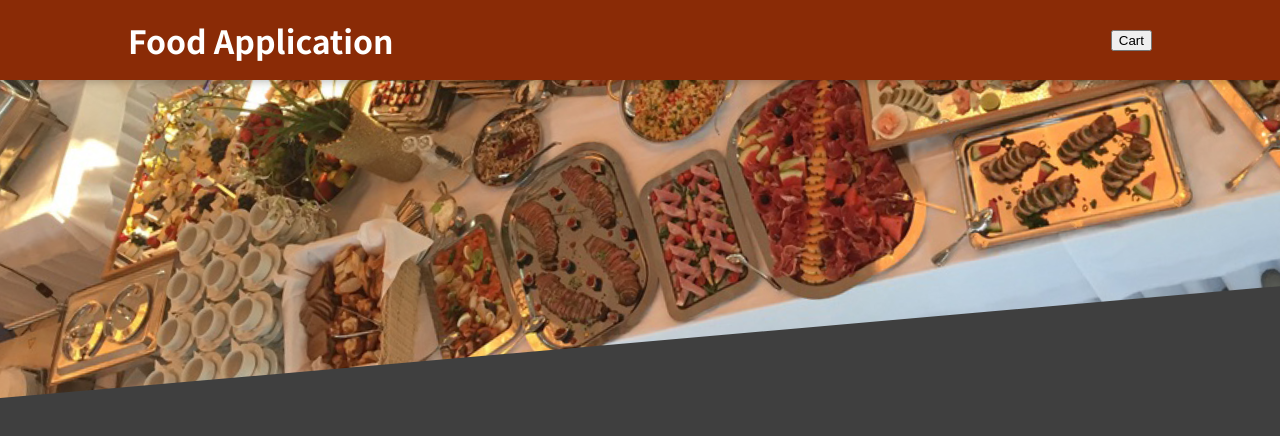
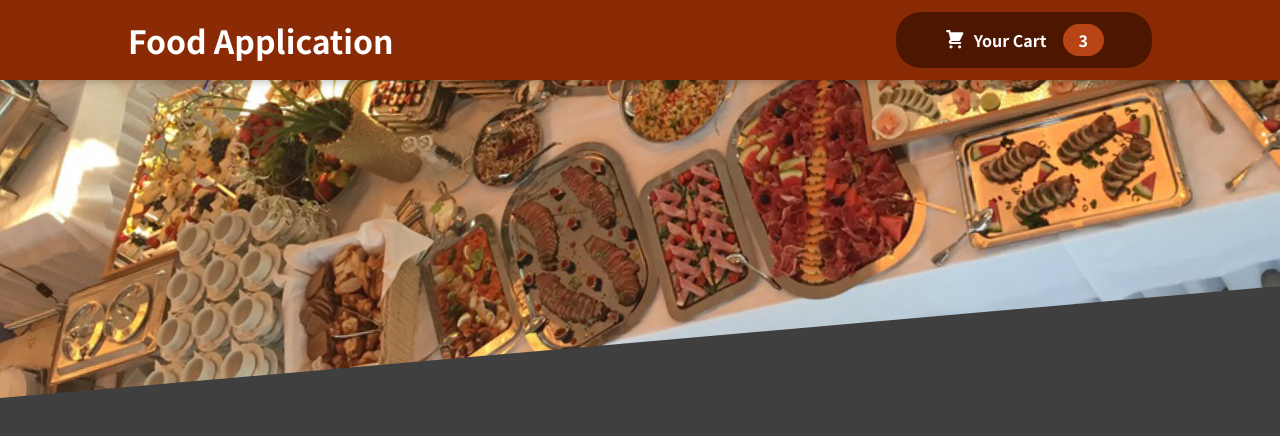
Before and after one commit to DevIdol/react_food_applicaion_mini_project, a React (Create React App) app: page / in a window 1280 px wide. Shown: the top 436 px of the page. Built offline with nearby package versions, Linux system fonts and the light colour scheme.

Commit message:
updated commit

```diff
--- /dev/null
+++ b/src/Components/Cart/CartIcon.js
@@ -0,0 +1,13 @@
+const CartIcon = () => {
+    return (
+      <svg
+        xmlns='http://www.w3.org/2000/svg'
+        viewBox='0 0 20 20'
+        fill='currentColor'
+      >
+        <path d='M3 1a1 1 0 000 2h1.22l.305 1.222a.997.997 0 00.01.042l1.358 5.43-.893.892C3.74 11.846 4.632 14 6.414 14H15a1 1 0 000-2H6.414l1-1H14a1 1 0 00.894-.553l3-6A1 1 0 0017 3H6.28l-.31-1.243A1 1 0 005 1H3zM16 16.5a1.5 1.5 0 11-3 0 1.5 1.5 0 013 0zM6.5 18a1.5 1.5 0 100-3 1.5 1.5 0 000 3z' />
+      </svg>
+    );
+  };
+
+  export default CartIcon;
--- a/src/Components/Layout/Header.js
+++ b/src/Components/Layout/Header.js
@@ -1,12 +1,14 @@
 import { Fragment } from 'react'
+import HeaderCartButton from './HeaderCartButton'
 import classes from './Header.module.css'
 import Image from '../../Assets/meals.jpg'
+
 const Header = () => {
   return (
     <Fragment>
       <header className={classes.header}>
         <h1>Food Application</h1>
-        <button>Cart</button>
+        <HeaderCartButton />
       </header>
       <div className={classes['main-image']}>
         <img src={Image} alt="Food Image" />
--- /dev/null
+++ b/src/Components/Layout/HeaderCartButton.js
@@ -0,0 +1,16 @@
+import CartIcon from '../Cart/CartIcon'
+import classes from './HeaderCartButton.module.css'
+
+const HeaderCartButton = () => {
+  return (
+    <button className={classes.button}>
+      <span className={classes.icon}>
+        <CartIcon />
+      </span>
+      <span> Your Cart</span>
+      <span className={classes.badge}>3</span>
+    </button>
+  )
+}
+
+export default HeaderCartButton
--- /dev/null
+++ b/src/Components/Layout/HeaderCartButton.module.css
@@ -0,0 +1,59 @@
+.button {
+    cursor: pointer;
+    font: inherit;
+    border: none;
+    background-color: #4d1601;
+    color: white;
+    padding: 0.75rem 3rem;
+    display: flex;
+    justify-content: space-around;
+    align-items: center;
+    border-radius: 25px;
+    font-weight: bold;
+  }
+
+  .button:hover,
+  .button:active {
+    background-color: #2c0d00;
+  }
+
+  .icon {
+    width: 1.35rem;
+    height: 1.35rem;
+    margin-right: 0.5rem;
+  }
+
+  .badge {
+    background-color: #b94517;
+    padding: 0.25rem 1rem;
+    border-radius: 25px;
+    margin-left: 1rem;
+    font-weight: bold;
+  }
+
+  .button:hover .badge,
+  .button:active .badge {
+    background-color: #92320c;
+  }
+
+  .bump {
+    animation: bump 300ms ease-out;
+  }
+
+  @keyframes bump {
+    0% {
+      transform: scale(1);
+    }
+    10% {
+      transform: scale(0.9);
+    }
+    30% {
+      transform: scale(1.1);
+    }
+    50% {
+      transform: scale(1.15);
+    }
+    100% {
+      transform: scale(1);
+    }
+  }
```
Also changed, not shown: src/Components/Layout/Header.module.css (indentation only), 1 other file (tests, documents, lock files or other folders).
